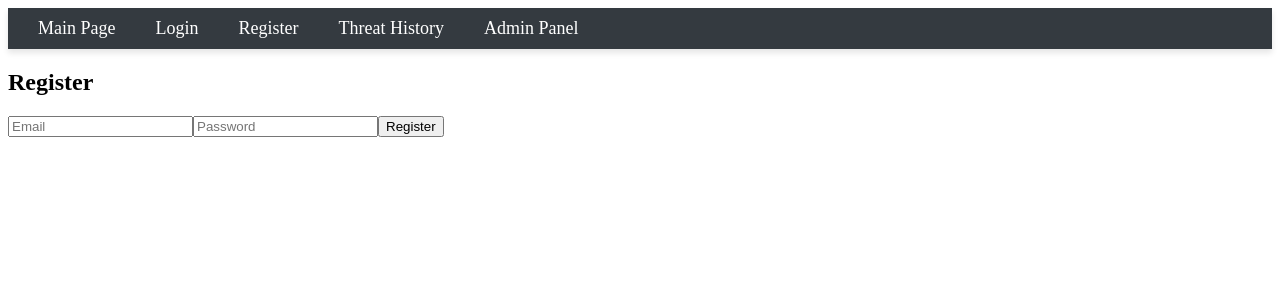
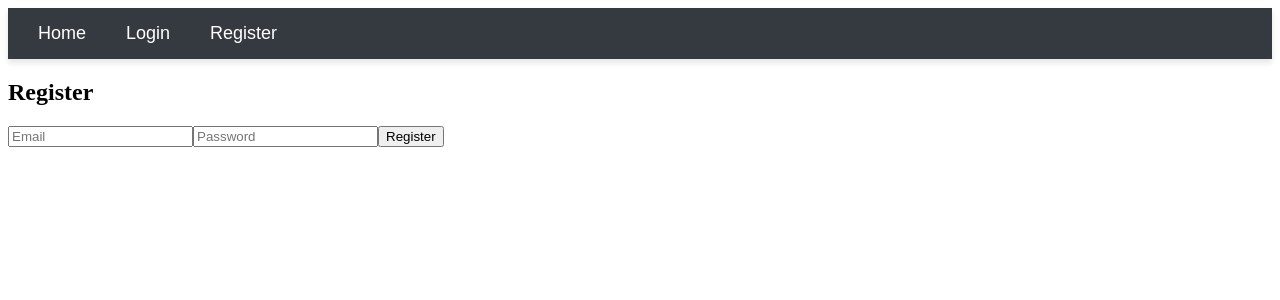
Before and after one commit to marcelmroz/IoT-Security-System, a React (Create React App) app in the folder frontend/: page /register in a window 1280 px wide. Shown: the top 300 px of the page. Built offline with nearby package versions, Linux system fonts and the light colour scheme.

Commit message:
added logout + better logic

```diff
--- a/frontend/package.json
+++ b/frontend/package.json
@@ -7,6 +7,7 @@
     "@testing-library/react": "^13.4.0",
     "@testing-library/user-event": "^13.5.0",
     "axios": "^1.7.2",
+    "jwt-decode": "^4.0.0",
     "react": "^18.3.1",
     "react-dom": "^18.3.1",
     "react-router-dom": "^6.24.0",
--- a/frontend/src/App.js
+++ b/frontend/src/App.js
@@ -1,5 +1,6 @@
-import React, { useState } from 'react';
+import React, { useState, useEffect } from 'react';
 import { BrowserRouter as Router, Route, Routes } from 'react-router-dom';
+import { jwtDecode } from 'jwt-decode'
 import Login from './components/Login';
 import Register from './components/Register';
 import ThreatHistory from './components/ThreatHistory';
@@ -9,6 +10,16 @@ import Header from './components/Header';
 
 const App = () => {
   const [token, setToken] = useState(localStorage.getItem('token'));
+  const [role, setRole] = useState(null);
+
+  useEffect(() => {
+    if (token) {
+      const decoded = jwtDecode(token);
+      setRole(decoded.role);
+    } else {
+      setRole(null);
+    }
+  }, [token]);
 
   const setTokenInStorage = (token) => {
     localStorage.setItem('token', token);
@@ -17,7 +28,7 @@ const App = () => {
 
   return (
     <Router>
-      <Header />
+      <Header token={token} setToken={setToken} role={role} />
       <Routes>
         <Route path="/" element={<MainPage />} />
         <Route path="/login" element={<Login setToken={setTokenInStorage} />} />
--- a/frontend/src/components/Header.js
+++ b/frontend/src/components/Header.js
@@ -1,27 +1,48 @@
 import React from 'react';
-import { Link } from 'react-router-dom';
+import { useNavigate } from 'react-router-dom';
 import '../styles/Header.css';
 
-const Header = () => {
+const Header = ({ token, setToken, role }) => {
+  const navigate = useNavigate();
+
+  const handleLogout = () => {
+    localStorage.removeItem('token');
+    setToken(null);
+    navigate('/login');
+  };
+
   return (
     <header>
       <nav>
         <ul>
           <li>
-            <Link to="/">Main Page</Link>
+            <button onClick={() => navigate('/')}>Home</button>
+          </li>
+          {!token && (
+            <>
+              <li>
+                <button onClick={() => navigate('/login')}>Login</button>
               </li>
               <li>
-            <Link to="/login">Login</Link>
+                <button onClick={() => navigate('/register')}>Register</button>
               </li>
+            </>
+          )}
+          {token && role === 'admin' && (
             <li>
-            <Link to="/register">Register</Link>
+              <button onClick={() => navigate('/admin')}>Admin Panel</button>
             </li>
+          )}
+          {token && (role === 'admin' || role === 'approved-user') && (
             <li>
-            <Link to="/threat-history">Threat History</Link>
+              <button onClick={() => navigate('/threat-history')}>Threat History</button>
             </li>
+          )}
+          {token && (
             <li>
-            <Link to="/admin">Admin Panel</Link>
+              <button onClick={handleLogout}>Logout</button>
             </li>
+          )}
         </ul>
       </nav>
     </header>
--- a/frontend/src/components/Login.js
+++ b/frontend/src/components/Login.js
@@ -1,9 +1,11 @@
 import React, { useState } from 'react';
 import axios from 'axios';
+import { useNavigate } from 'react-router-dom';
 
 const Login = ({ setToken }) => {
   const [email, setEmail] = useState('');
   const [password, setPassword] = useState('');
+  const navigate = useNavigate();
 
   const handleSubmit = async (e) => {
     e.preventDefault();
@@ -11,6 +13,7 @@ const Login = ({ setToken }) => {
       const response = await axios.post('/api/auth/login', { email, password });
       setToken(response.data.token);
       localStorage.setItem('token', response.data.token);
+      navigate('/');
     } catch (error) {
       console.error('Login error', error);
     }
@@ -20,8 +23,20 @@ const Login = ({ setToken }) => {
     <div>
       <h2>Login</h2>
       <form onSubmit={handleSubmit}>
-        <input type="email" value={email} onChange={(e) => setEmail(e.target.value)} placeholder="Email" />
-        <input type="password" value={password} onChange={(e) => setPassword(e.target.value)} placeholder="Password" />
+        <input
+          type="email"
+          value={email}
+          onChange={(e) => setEmail(e.target.value)}
+          placeholder="Email"
+          required
+        />
+        <input
+          type="password"
+          value={password}
+          onChange={(e) => setPassword(e.target.value)}
+          placeholder="Password"
+          required
+        />
         <button type="submit">Login</button>
       </form>
     </div>
--- a/frontend/src/components/Register.js
+++ b/frontend/src/components/Register.js
@@ -1,15 +1,18 @@
 import React, { useState } from 'react';
 import axios from 'axios';
+import { useNavigate } from 'react-router-dom';
 
 const Register = () => {
   const [email, setEmail] = useState('');
   const [password, setPassword] = useState('');
+  const navigate = useNavigate();
 
   const handleSubmit = async (e) => {
     e.preventDefault();
     try {
       await axios.post('/api/auth/register', { email, password });
       alert('User registered successfully');
+      navigate('/login');
     } catch (error) {
       console.error('Registration error', error);
     }
@@ -19,8 +22,20 @@ const Register = () => {
     <div>
       <h2>Register</h2>
       <form onSubmit={handleSubmit}>
-        <input type="email" value={email} onChange={(e) => setEmail(e.target.value)} placeholder="Email" />
-        <input type="password" value={password} onChange={(e) => setPassword(e.target.value)} placeholder="Password" />
+        <input
+          type="email"
+          value={email}
+          onChange={(e) => setEmail(e.target.value)}
+          placeholder="Email"
+          required
+        />
+        <input
+          type="password"
+          value={password}
+          onChange={(e) => setPassword(e.target.value)}
+          placeholder="Password"
+          required
+        />
         <button type="submit">Register</button>
       </form>
     </div>
--- a/frontend/src/styles/Header.css
+++ b/frontend/src/styles/Header.css
@@ -5,12 +5,6 @@ header {
   justify-content: space-between;
   align-items: center;
   box-shadow: 0 4px 6px rgba(0, 0, 0, 0.1);
-}
-
-header h1 {
-  color: #ffffff;
-  font-size: 24px;
-  margin: 0;
 }
 
 nav ul {
@@ -25,15 +19,17 @@ nav ul li {
   display: inline;
 }
 
-nav ul li a {
-  text-decoration: none;
+nav ul li button {
+  background: none;
+  border: none;
   color: #ffffff;
   font-size: 18px;
   padding: 5px 10px;
+  cursor: pointer;
   transition: background-color 0.3s, color 0.3s;
 }
 
-nav ul li a:hover {
+nav ul li button:hover {
   background-color: #007bff;
   color: #ffffff;
   border-radius: 5px;
```
Also changed, not shown: 1 other file (tests, documents, lock files or other folders). Lines whose indentation alone changed are shown as unchanged.
